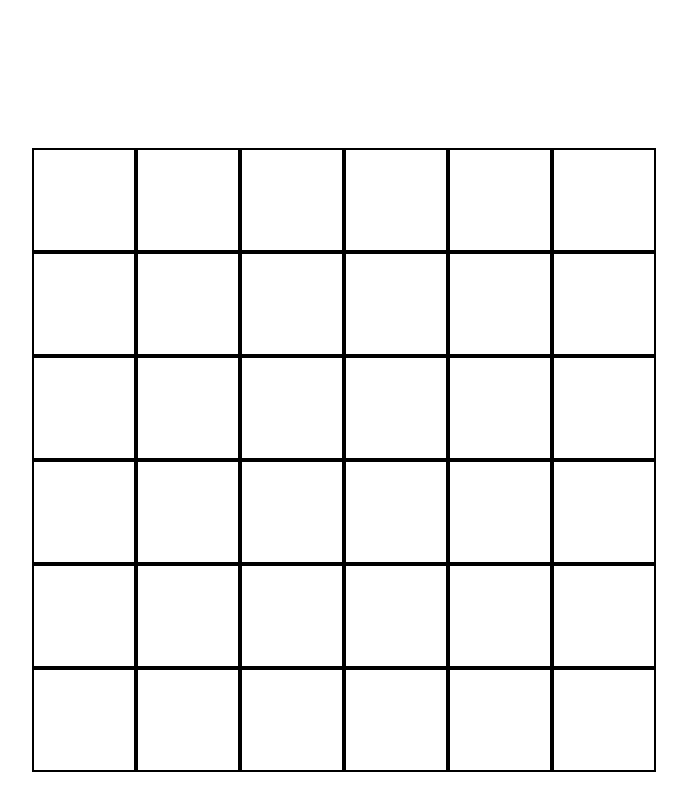
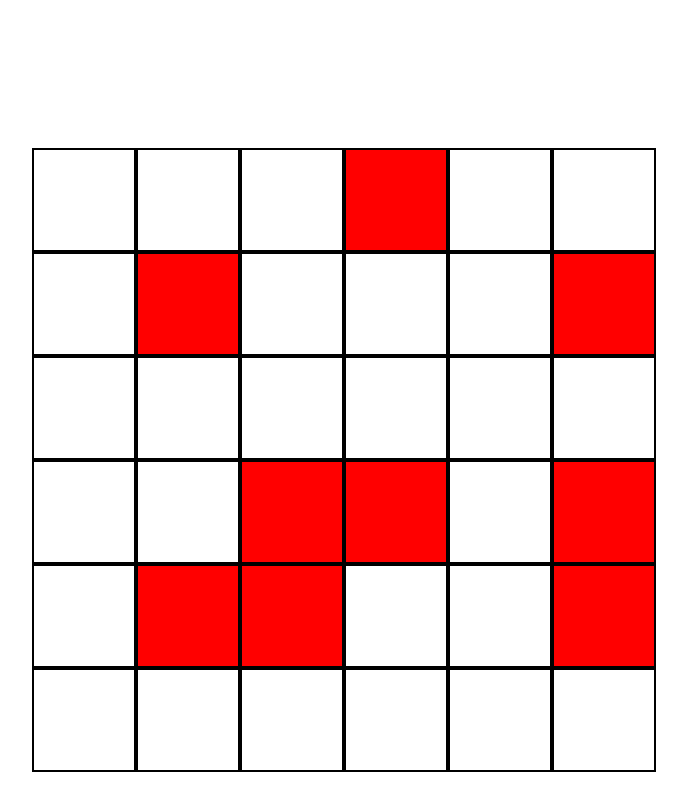
Before and after one commit to Marskipus/nopixelthermite, a plain HTML site: page index.html in a window 1280 px wide. Shown: the whole page, without its empty margins (296-983 px from the left). Drawn offline with Linux system fonts and the light colour scheme.

Commit message:
created selectboxes fucntion which highlights random boxes and takes note of which ones were chosen

```diff
--- a/main.js
+++ b/main.js
@@ -1 +1 @@
-(()=>{function e(){}!function(){for(let l=0;l<6;l++){let n=document.createElement("div");n.className="row";for(let t=0;t<6;t++){let d=document.createElement("div");d.className=`box-${l}${t}`,d.classList.add("box"),n.appendChild(d),d.addEventListener("click",e)}document.getElementById("grid-container").appendChild(n);var t=document.getElementsByClassName("box");for(let e=0;e<t.length;e++)t[e].style.width="100px",t[e].style.height="100px"}}()})();
+(()=>{let e=[];function t(){}!function(){for(let n=0;n<6;n++){let o=document.createElement("div");o.className="row";for(let l=0;l<6;l++){let d=document.createElement("div");d.className=`box-${n}${l}`,d.classList.add("box"),e.push(`box-${n}${l}`),o.appendChild(d),d.addEventListener("click",t)}document.getElementById("grid-container").appendChild(o);var l=document.getElementsByClassName("box");for(let e=0;e<l.length;e++)l[e].style.width="100px",l[e].style.height="100px"}console.log(e)}(),function(t){let l=[];for(let t=0;t<10;t++)l.push(e[(n=e.length,Math.floor(Math.random()*n))]),document.querySelector(`.${l[t]}`).classList.add("selected"),e.splice(t,1);var n}()})();
--- a/style.css
+++ b/style.css
@@ -11,3 +11,6 @@
     padding-top: 10%;
     padding-bottom: 10%;
 }
+.selected {
+    background-color: red;
+}
```
